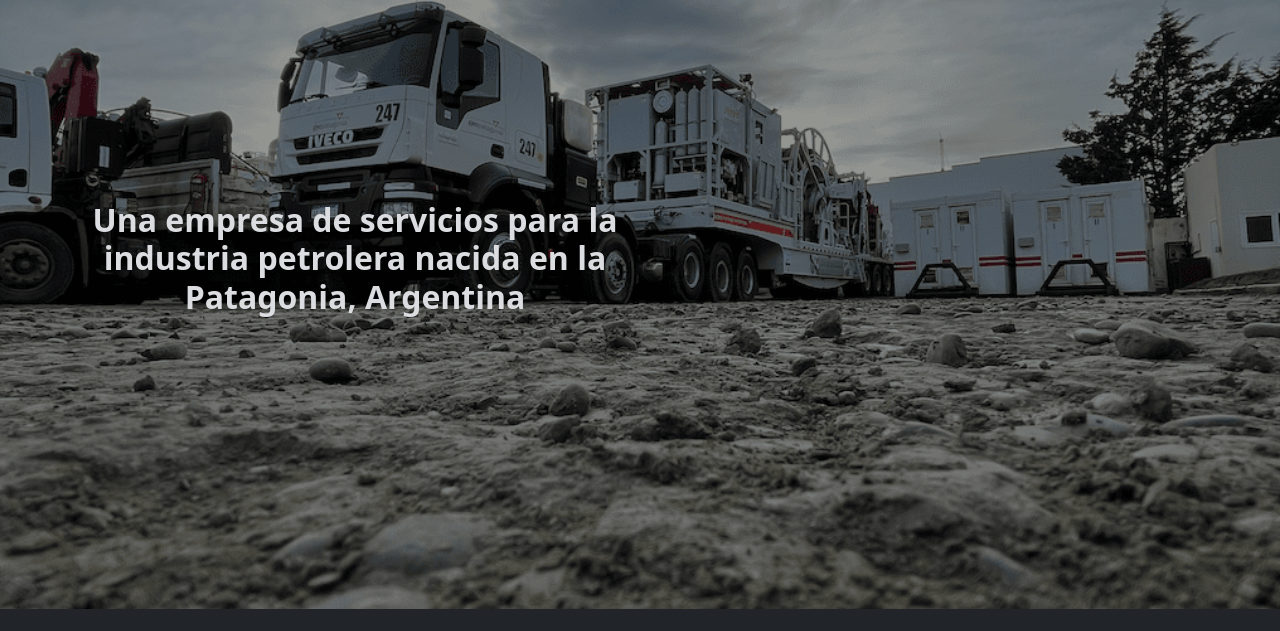
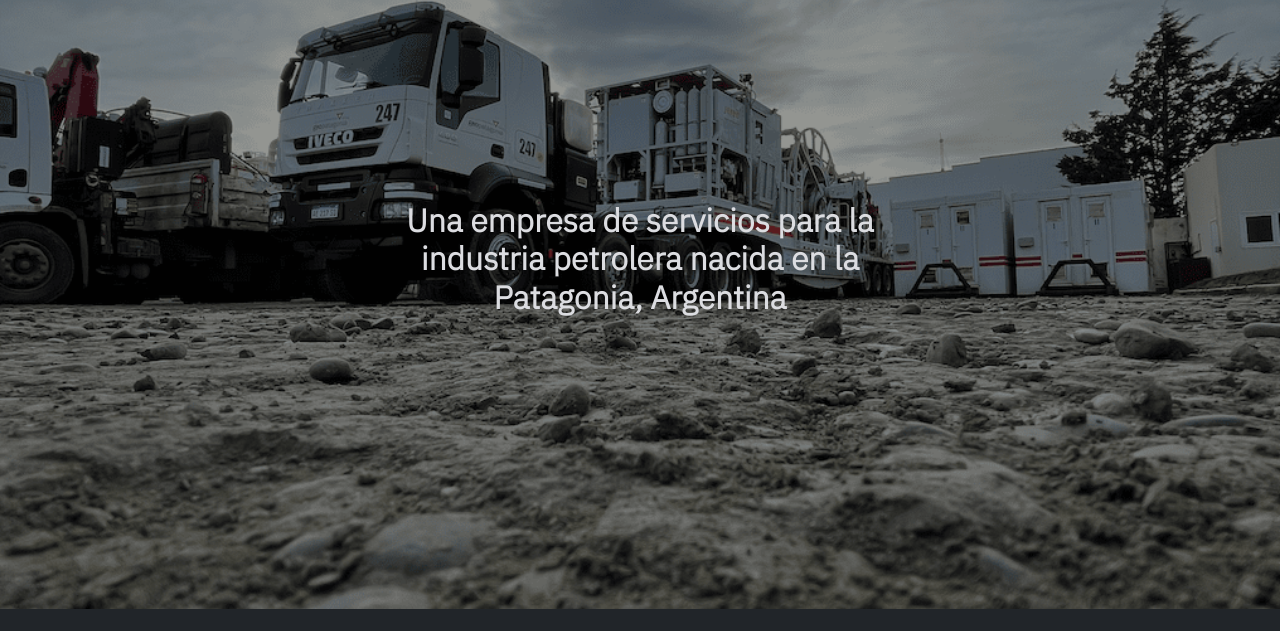
Before and after one commit to francoschiav/mi_primer_proyecto, a website: page index.html in a window 1280 px wide. Shown: the part 79-710 px from the top of the page. Drawn offline with nearby package versions, Linux system fonts and the light colour scheme.

Commit message:
cambiando el Font

```diff
--- a/index.html
+++ b/index.html
@@ -6,8 +6,18 @@
     <meta name="viewport" content="width=device-width, initial-scale=1.0">
     <meta name="description" content="servicios petroleros especiales cuenca del golfo san jorge">
     <meta name="keywords" content="servicios petroleros especiales, servicios especiales, coiled tubing, cementacion, control geologico, geologia, cgsj, cuenca del golfo san jorge, oil&gas, oil and gas, comodoro rivadavia ">
-    <title>GeopatagoniaSRL</title>
- <!-- Link para uso de bootstrap    -->
+    <title>Geopatagonia SRL</title>
+
+    <!-- google fonts -->
+<link rel="preconnect" href="https://fonts.googleapis.com">
+<link rel="preconnect" href="https://fonts.gstatic.com" crossorigin>
+<link href="https://fonts.googleapis.com/css2?family=IBM+Plex+Sans:wght@300&display=swap" rel="stylesheet">
+
+<!-- <link rel="preconnect" href="https://fonts.googleapis.com">
+<link rel="preconnect" href="https://fonts.gstatic.com" crossorigin>
+<link href="https://fonts.googleapis.com/css2?family=IBM+Plex+Sans:wght@200&display=swap" rel="stylesheet"> -->
+
+<!-- Link para uso de bootstrap    -->
 <link href="https://cdn.jsdelivr.net/npm/bootstrap@5.1.0/dist/css/bootstrap.min.css" rel="stylesheet" integrity="sha384-KyZXEAg3QhqLMpG8r+8fhAXLRk2vvoC2f3B09zVXn8CA5QIVfZOJ3BCsw2P0p/We" crossorigin="anonymous">
  <!-- Link para uso de íconos con bootstrap    -->
 <link rel="stylesheet" href="https://cdn.jsdelivr.net/npm/bootstrap-icons@1.5.0/font/bootstrap-icons.css">
@@ -54,9 +64,9 @@
 <!-- Slogan -->
 <section class="mainIndex">
   <div class="container">
-    <div class="row">
-      <div class="col-sm-12 col-md-6 slogan">
-        <h2 data-aos="fade-up">Una empresa de servicios para la industria petrolera nacida en la Patagonia, Argentina</h2>
+    <div class="row justify-content-evenly">
+      <div class="col-sm-12 col-md-6 align-self-center slogan">
+        <h2 class="text-center " data-aos="fade-up">Una empresa de servicios para la industria petrolera nacida en la Patagonia, Argentina</h2>
       </div>
 
     </div>
--- a/scss/_globales.scss
+++ b/scss/_globales.scss
@@ -3,11 +3,11 @@
     box-sizing: border-box;
     margin: 0;
     padding: 0;
+    font-family: "IBM Plex Sans", sans-serif;
+
   }
 
   html {
-    font-family: "Roboto", sans-serif;
-    font-family: "flama light";
     font-size: 62,5%;
     font-style: normal;
     font-weight: 400;
--- a/scss/pages/_index.scss
+++ b/scss/pages/_index.scss
@@ -29,4 +29,5 @@
 
   .slogan{
     z-index: 100;
+    margin: auto;
   }
```
Also changed, not shown: secciones/contacto.html (+7 -1 lines), secciones/empresa.html (+6 -1 lines), secciones/equipos.html (+6 -0 lines), secciones/servicios.html (+6 -0 lines), css/style.css, imagenes/MX3.png (added).
